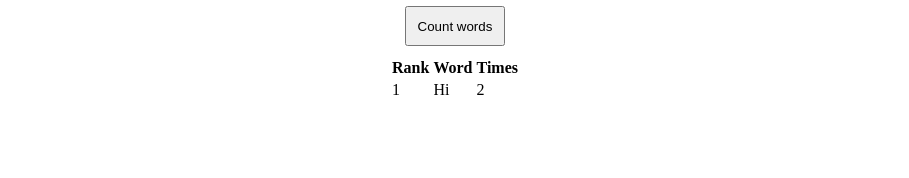
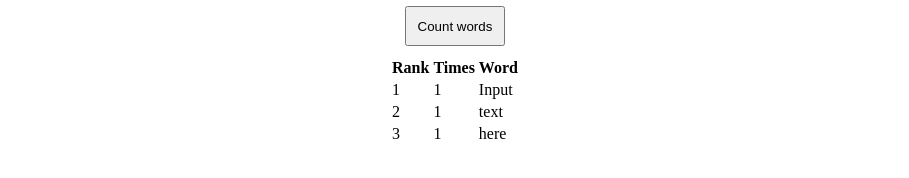
Before and after one commit to reriveram/word-frequency-app, a React (Create React App) app: page / in a window 1280 px wide. Both pictures are taken after a click on the button "Count words". Shown: the part 490-668 px from the top of the page, without its empty margins (185-1094 px from the left). Built offline with nearby package versions, Linux system fonts and the light colour scheme.

Commit message:
Completing WordTable component

```diff
--- a/src/App.js
+++ b/src/App.js
@@ -1,10 +1,13 @@
 import { useState } from "react";
-import {wordCount} from "./utils/wordCount";
+import { wordCount } from "./utils/wordCount";
 import { orderWordCount } from "./utils/orderWordCount";
-import WordList from "./components/WordList";
+import { arrayConverter } from "./utils/arrayConverter";
+import WordTable from "./components/WordTable";
 
 const App = () => {
   const [textarea, setTextarea] = useState("Input text here");
+  const [isCounterTriggered, setIsCounterTriggered] = useState(false);
+  const [orderedArray, setOrderedArray] = useState([]);
 
   const updateTextarea = (event) => {
     setTextarea(event.target.value);
@@ -13,11 +16,13 @@ const App = () => {
   const countButtonHandler = (e) => {
     e.preventDefault();
     let arr = textarea.toString();
-    arr = arr.split(" ")
+    arr = arr.split(" ");
     const wordcount = wordCount(arr);
     const finalArray = orderWordCount(wordcount);
-    console.log(finalArray);
-
+    const testArray = arrayConverter(finalArray);
+    //console.log(testArray);
+    setOrderedArray(testArray);
+    setIsCounterTriggered(true);
   };
 
   return (
@@ -37,16 +42,15 @@ const App = () => {
             cols="30"
             rows="10"
             onChange={updateTextarea}
-            value = {textarea}
+            value={textarea}
             //onClick={updateTextInput}
-          >
-          </textarea>
+          ></textarea>
           <button className="input-button" onClick={countButtonHandler}>
             Count words
           </button>
         </div>
       </form>
-      <WordList />
+      {isCounterTriggered && <WordTable orderedArray={orderedArray} />}
     </div>
   );
 };
--- a/src/components/WordList.js
+++ /dev/null
@@ -1,22 +0,0 @@
-const WordList = () => {
-  return (
-    <table className='word-table'>
-      <thead>
-        <tr className='table-header'>
-          <th className='table-body'>Rank</th>
-          <th className='table-body'>Word</th>
-          <th className='table-body'>Times</th>
-        </tr>
-      </thead>
-      <tbody>
-        <tr>
-            <td className='table-body'>1</td>
-            <td className='table-body'>Hi</td>
-            <td className='table-body'>2</td>
-        </tr>
-      </tbody>
-    </table>
-  );
-};
-
-export default WordList;
--- /dev/null
+++ b/src/components/WordTable.js
@@ -0,0 +1,36 @@
+import { Fragment } from "react";
+
+const WordTable = (props) => {
+  const orderedArray = props.orderedArray;
+  console.log(orderedArray);
+
+  return (
+    <table>
+      <thead>
+        <tr className="table-header">
+          <th className="table-body">Rank</th>
+          <th className="table-body">Times</th>
+          <th className="table-body">Word</th>
+        </tr>
+      </thead>
+      <tbody>
+        {orderedArray.map((element, i) => {
+         return <tr key={i}>
+            <td>{i+1}</td>
+            <td>{element[1]}</td>
+            <td>{element[0]}</td>
+          </tr>;
+        })}
+      </tbody>
+    </table>
+    // <div>
+    //   <ul>
+    //     {orderedArray.map((word) => {
+    //       return <li>{word}</li>;
+    //     })}
+    //   </ul>
+    // </div>
+  );
+};
+
+export default WordTable;
--- /dev/null
+++ b/src/utils/arrayConverter.js
@@ -0,0 +1,7 @@
+export const arrayConverter = (array)=>{
+    const finalArray = []
+    array.forEach(element => {
+        finalArray.push([element.word, element.times])
+    });
+    return finalArray;
+}
```
Also changed, not shown: src/index.css (+0 -9 lines).
